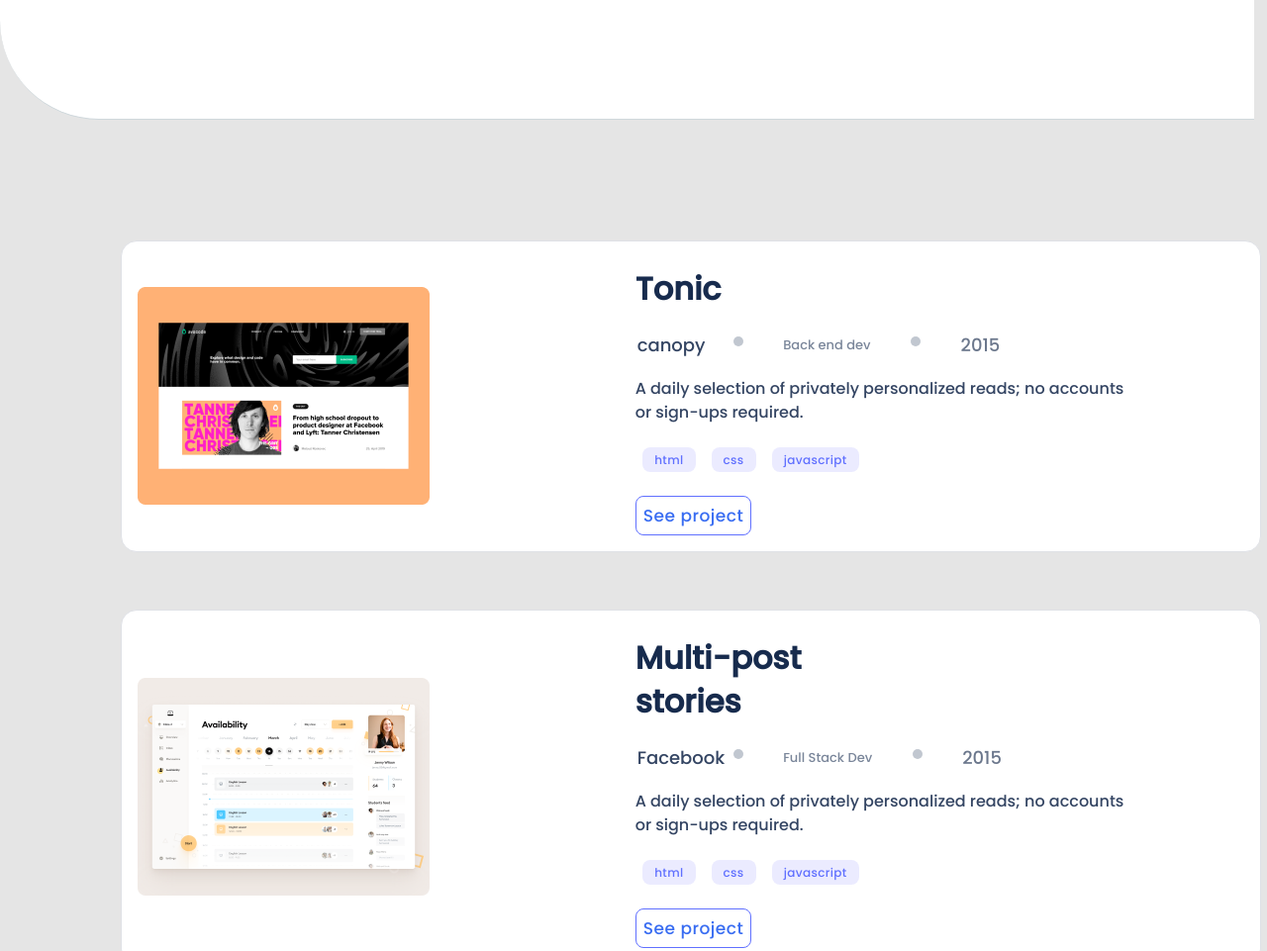
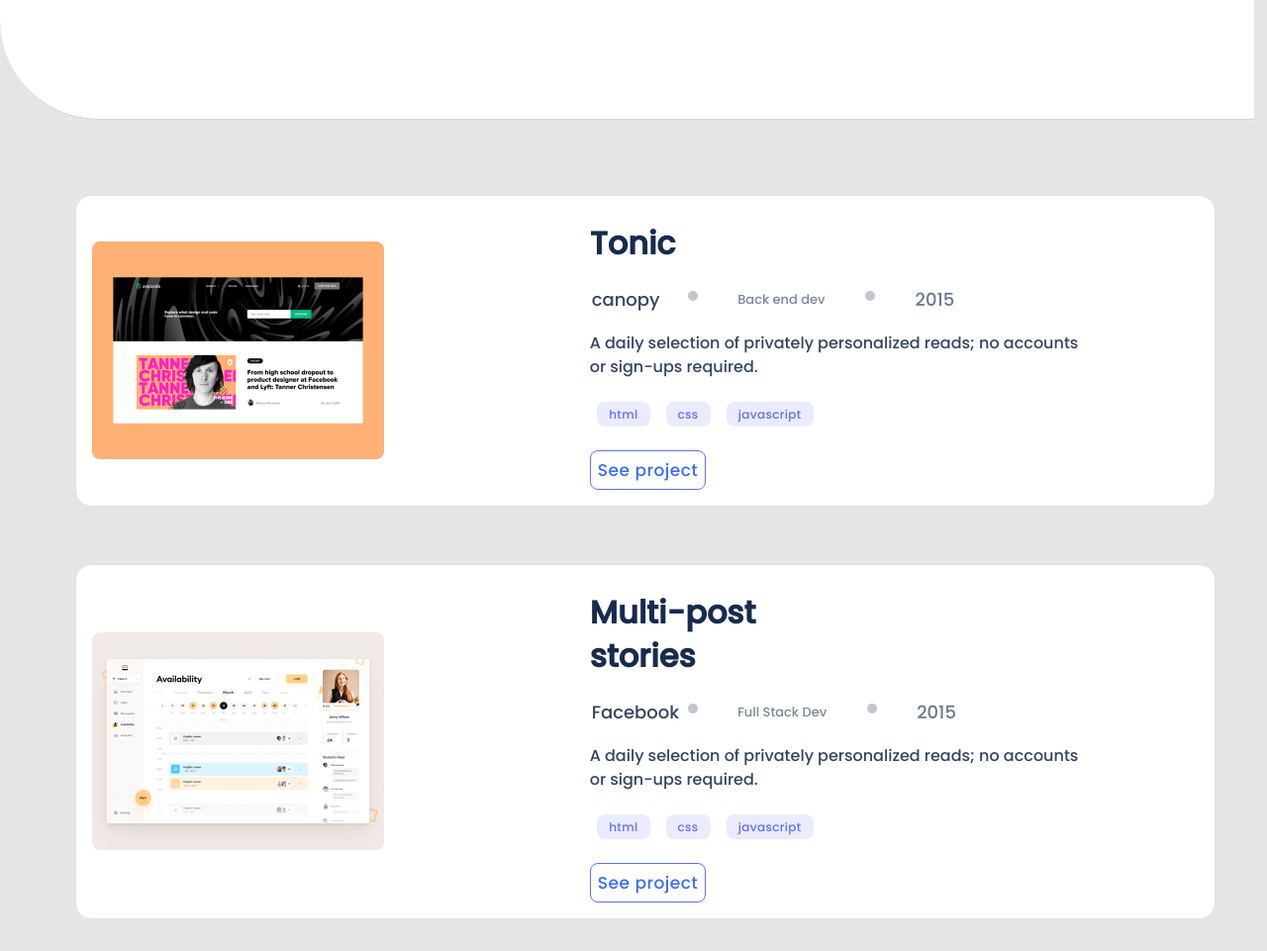
Before and after one commit to gdvl777/portfolio_desktop_version_05, a plain HTML site: page src/index.html in a window 1280 px wide. Shown: the part 780-1741 px from the top of the page at 99% size. Drawn offline with Linux system fonts and the light colour scheme.

Commit message:
Update styles.css

```diff
--- a/src/styles.css
+++ b/src/styles.css
@@ -574,7 +574,7 @@ button:active {
 .project-section {
   background-color: #e5e5e5;
   width: 90%;
-  padding: 64px;
+  padding: 18px;
 }
 
 .contact-title {
```
